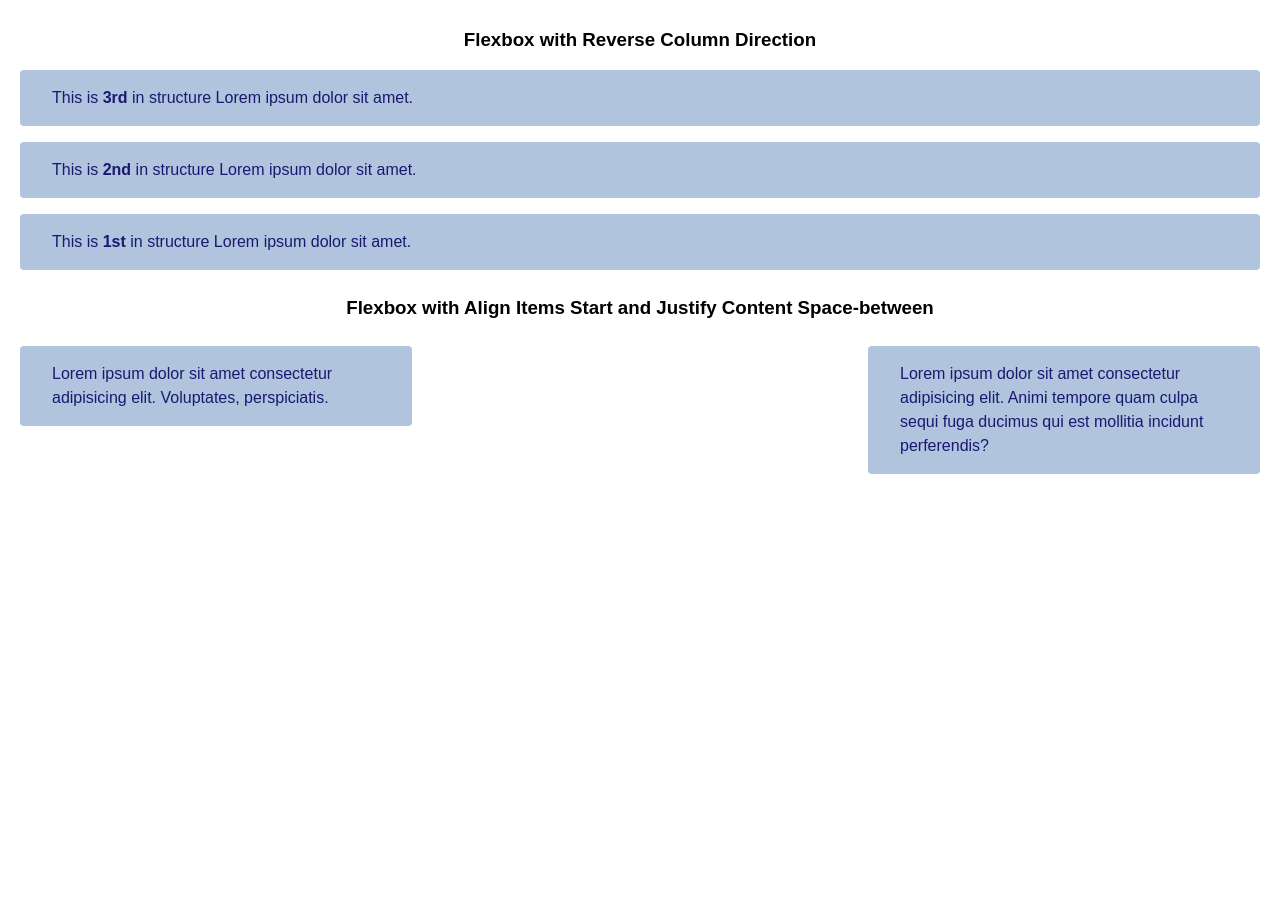
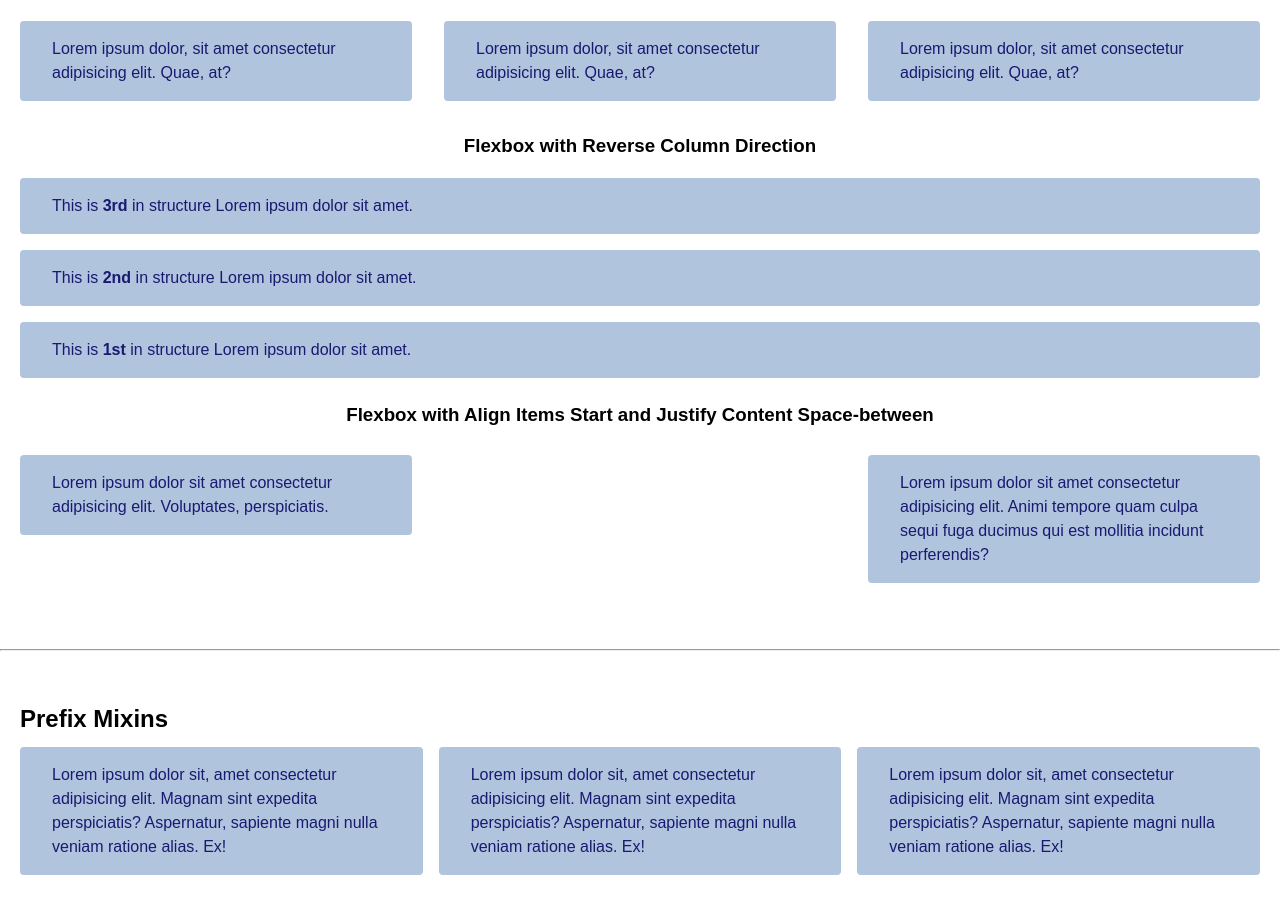
Before and after one commit to abhi-simform/common-sass-mixins, a website: page index.html in a window 1280 px wide. Shown: the part 480-1385 px from the top of the page. Before the commit the page ends 970 px from the top, so only its background shows below. Drawn offline with Linux system fonts and the light colour scheme.

Commit message:
Added Prefix Mixin

```diff
--- a/index.html
+++ b/index.html
@@ -42,5 +42,23 @@
         </div>
       </div>
     </div>
+    <hr />
+    <div class="container">
+      <h2>Prefix Mixins</h2>
+      <div class="columns">
+        <div class="child">
+          Lorem ipsum dolor sit, amet consectetur adipisicing elit. Magnam sint expedita perspiciatis? Aspernatur, sapiente magni nulla veniam ratione
+          alias. Ex!
+        </div>
+        <div class="child">
+          Lorem ipsum dolor sit, amet consectetur adipisicing elit. Magnam sint expedita perspiciatis? Aspernatur, sapiente magni nulla veniam ratione
+          alias. Ex!
+        </div>
+        <div class="child">
+          Lorem ipsum dolor sit, amet consectetur adipisicing elit. Magnam sint expedita perspiciatis? Aspernatur, sapiente magni nulla veniam ratione
+          alias. Ex!
+        </div>
+      </div>
+    </div>
   </body>
 </html>
--- /dev/null
+++ b/scss/_prefix.scss
@@ -0,0 +1,8 @@
+@mixin prefix($declarations, $prefixes: ()) {
+  @each $property, $value in $declarations {
+    @each $prefix in $prefixes {
+      #{'-' + $prefix + '-' + $property}: $value;
+    }
+    #{$property}: $value;
+  }
+}
--- a/scss/style.scss
+++ b/scss/style.scss
@@ -2,6 +2,7 @@
 @use 'breakpoints' as breakpoints;
 @use 'positions' as positions;
 @use 'flexbox' as flexbox;
+@use 'prefix' as prefix;
 
 *,
 *::before,
@@ -50,7 +51,7 @@ h6 {
 .container {
   width: 100%;
   max-width: 100%;
-  padding: 0 functions.rem(20);
+  padding: functions.rem(30) functions.rem(20);
   margin: functions.rem(20) auto;
   @each $breakpoint-name, $breakpoint-size in breakpoints.$breakpoints-up {
     @include breakpoints.breakpoint-up($breakpoint-name) {
@@ -60,32 +61,29 @@ h6 {
 }
 
 h2 {
-  margin: 1rem auto 0.5rem auto;
+  margin: 0 auto functions.rem(10) auto;
 }
 
 h3 {
-  margin: 1rem auto 0.5rem auto;
+  margin: functions.rem(15) auto functions.rem(10) auto;
   text-align: center;
 }
 
 .positioning {
   @include positions.relative();
   overflow: hidden;
-  padding-bottom: 30px;
+  padding-bottom: functions.rem(30);
   .relative {
     @include positions.relative($top: 0px, $right: -200px);
   }
   .absolute {
-    @include positions.absolute($top: 80px, $right: 0);
+    @include positions.absolute($top: 100px, $right: 0);
   }
   .fixed {
     @include positions.fixed($top: 10px, $right: 10px);
   }
 }
 
-.flex {
-  @include flexbox.displayflex;
-  margin: 0 -1rem;
 .child {
   background-color: lightsteelblue;
   color: midnightblue;
@@ -95,6 +93,10 @@ h3 {
   max-width: 100%;
   border-radius: 4px;
 }
+
+.flex {
+  @include flexbox.displayflex;
+  margin: 0 -1rem;
   &--wrap {
     @include flexbox.flexwrap;
     @include flexbox.justifycenter;
@@ -121,3 +123,16 @@ h3 {
     }
   }
 }
+
+.columns {
+  @include prefix.prefix(
+    (
+      column-count: 3,
+      column-gap: 1rem,
+    ),
+    webkit moz
+  );
+  .child {
+    margin: 0;
+  }
+}
```
Also changed, not shown: dist/css/style.css, 1 other file. Lines whose indentation alone changed are shown as unchanged.
